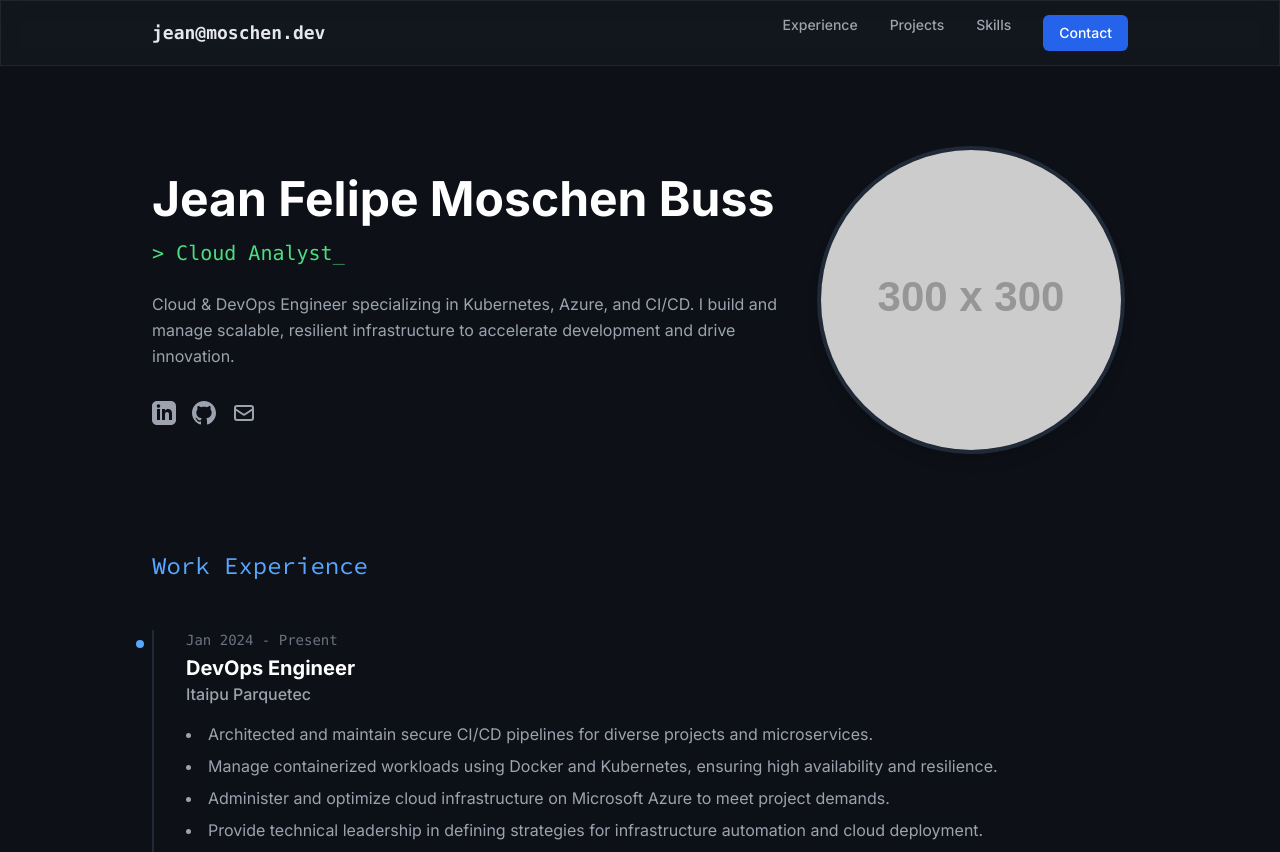
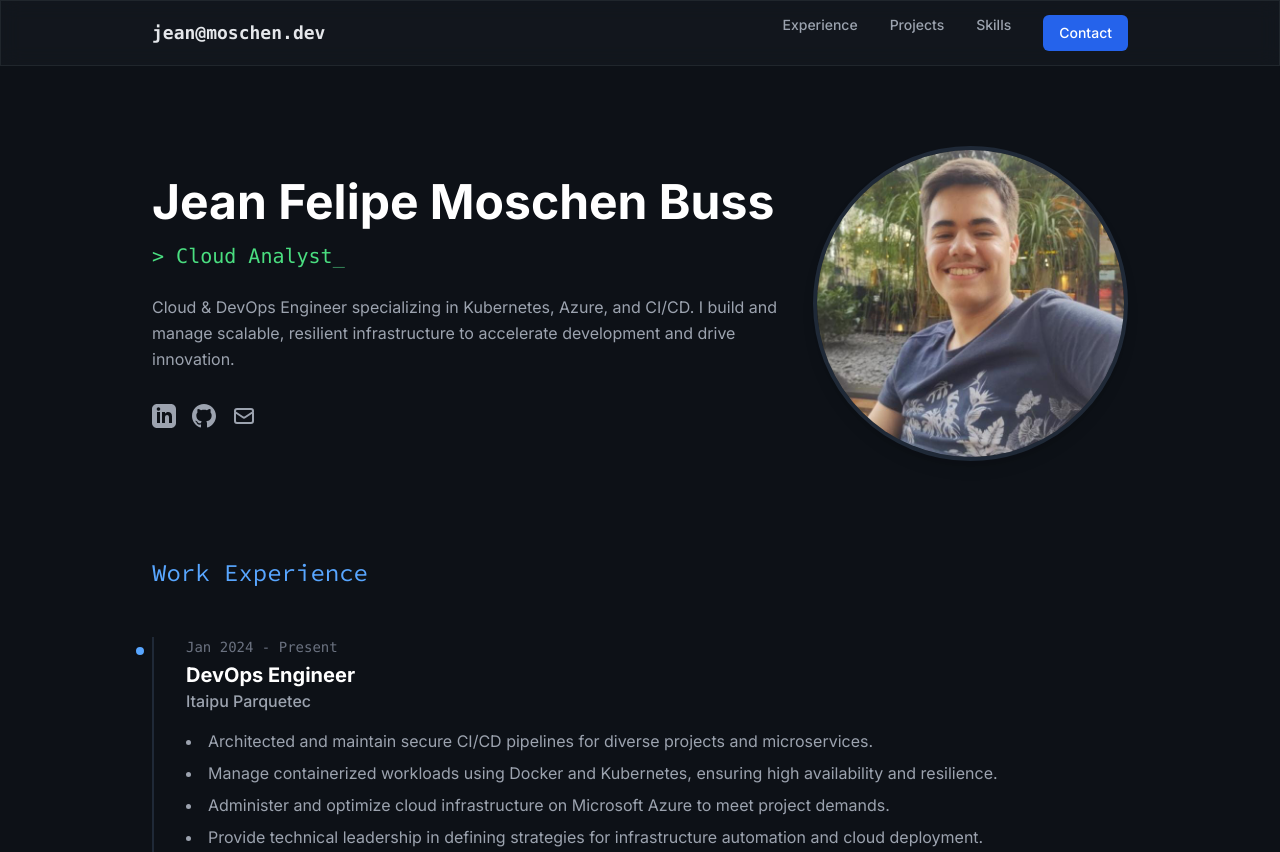
Before and after one commit to jean-mb/moschen-dev, a plain HTML site: page index.html in a window 1280 px wide. Shown: the top 852 px of the page. Drawn offline with nearby package versions, Linux system fonts and the light colour scheme; placeholder pictures from the web are drawn by us.

Commit message:
Feat: add photo

```diff
--- a/index.html
+++ b/index.html
@@ -95,7 +95,7 @@
                 </div>
             </div>
             <div class="w-full md:w-1/3 flex justify-center">
-                 <img src="https://placehold.co/300x300/161B22/C9D1D9?text=Jean+F." alt="Jean Felipe Moschen Buss" class="rounded-full border-4 border-gray-800 shadow-lg">
+                 <img src="img/jean-moschen.jpeg" alt="Jean Felipe Moschen Buss" class="rounded-full border-4 border-gray-800 shadow-lg">
             </div>
         </section>
 
```
Also changed, not shown: img/jean-moschen.jpeg (added).
